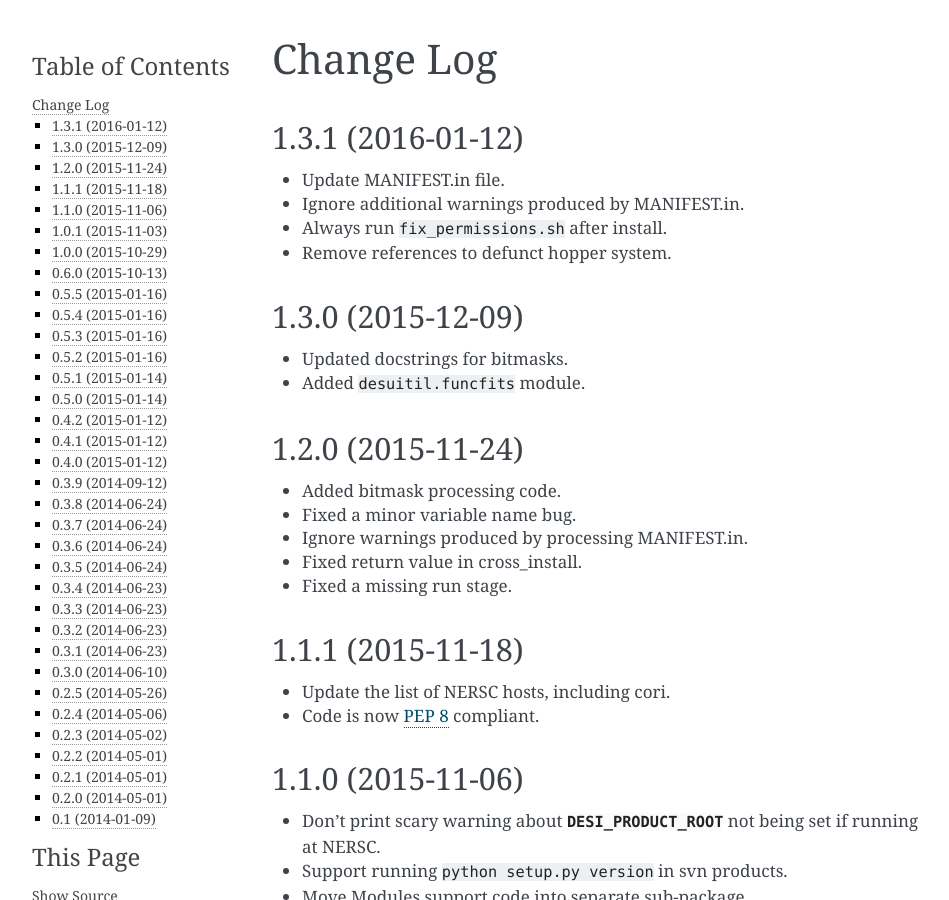
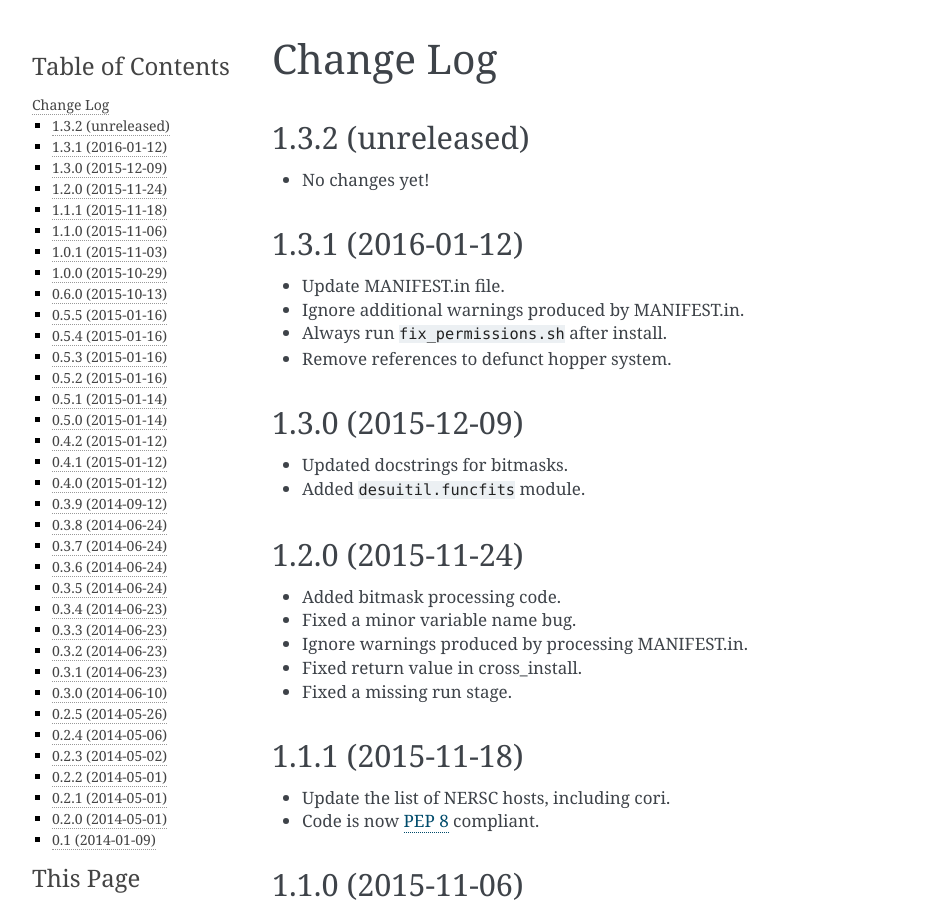
Before and after one commit to desihub/desiutil, a Sphinx documentation site: the page built from doc/changes.rst, in a window 1280 px wide and 900 px high. Shown: the whole window, without its empty margins (148-1097 px from the left). Built offline with Sphinx 7.4.7, drawn with Linux system fonts in a browser that asks for light colours; cross-references to code outside the pages are shown as plain code.

Commit message:
bump version

```diff
--- a/doc/changes.rst
+++ b/doc/changes.rst
@@ -1,6 +1,11 @@
 ==========
 Change Log
 ==========
+
+1.3.2 (unreleased)
+------------------
+
+* No changes yet!
 
 1.3.1 (2016-01-12)
 ------------------
--- a/py/desiutil/_version.py
+++ b/py/desiutil/_version.py
@@ -1 +1 @@
-__version__ = '1.3.1'
+__version__ = '1.3.1.dev232'
```
